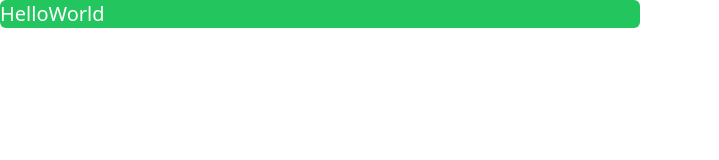
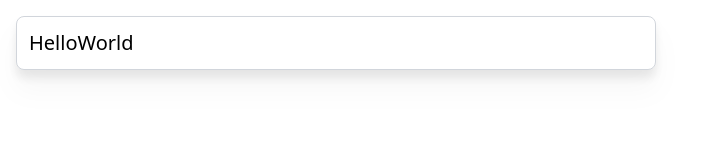
Before and after one commit to RYOUMA1117/First-Web-Site, a plain HTML site: page howto/2.html in a window 1280 px wide. Shown: the whole page, without its empty margins (0-719 px from the left). Drawn offline with nearby package versions, Linux system fonts and the light colour scheme.

Commit message:
たぶんOK

```diff
--- a/howto/2.html
+++ b/howto/2.html
@@ -7,7 +7,7 @@
   <title>HelloWorld!!</title> <!-- ページのタイトルを決めるよ -->
 </head> <!-- headはここまでです -->
 <body> <!-- bodyはここからです -->
-<div class="w-full text-white bg-green-500 rounded-md md:w-3/6"> <!-- md:でPCときのみの処理を追加する -->
+<div class="bg-white rounded-lg drop-shadow-xl border-gray-300 border p-3 m-4 md:w-3/6"> <!-- md:でPCときのみの処理を追加する -->
   <p class="text-xl">HelloWorld</p><!-- xlくらいの大きさ(?)でHelloWorldと表示する -->
 </div>
 </body> <!-- bodyはここまでです -->
```
